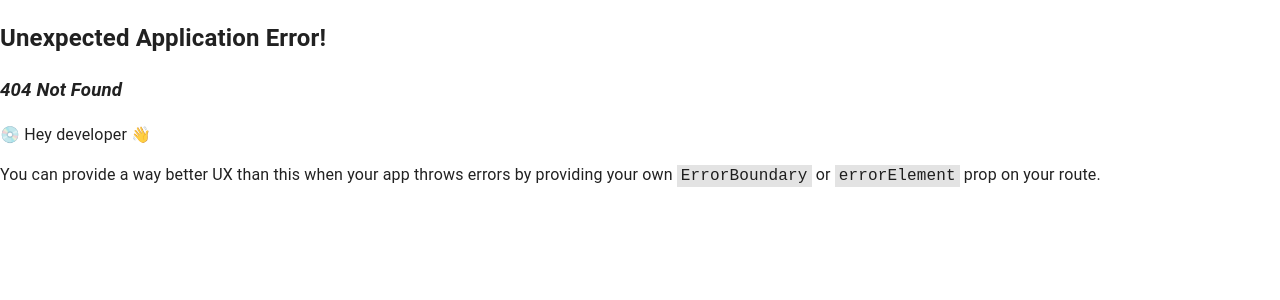
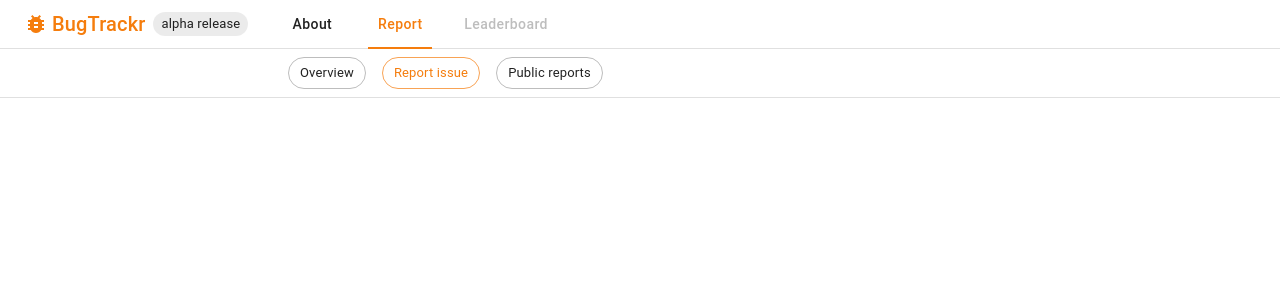
Before and after one commit to adenchua/bug-tracker, a React app in the folder frontend/: page /report/crp in a window 1280 px wide. Before the commit this address had no page. Shown: the top 300 px of the page. Built offline with nearby package versions, Linux system fonts and the light colour scheme.

Commit message:
add report page tab navigation

```diff
--- a/frontend/public/index.html
+++ b/frontend/public/index.html
@@ -5,6 +5,7 @@
     <meta http-equiv="X-UA-Compatible" content="IE=edge" />
     <meta name="viewport" content="width=device-width, initial-scale=1.0" />
     <title>Bug Tracker</title>
+    <base href="/" />
   </head>
   <body>
     <div id="root"></div>
--- a/frontend/src/App.tsx
+++ b/frontend/src/App.tsx
@@ -1,13 +1,10 @@
 import { ThemeProvider, createTheme } from "@mui/material/styles";
 import CssBaseline from "@mui/material/CssBaseline";
-import {
-  createBrowserRouter,
-  createRoutesFromElements,
-  Route,
-  RouterProvider,
-} from "react-router-dom";
+import { BrowserRouter, Route, Routes } from "react-router-dom";
 
 import LandingPage from "./pages/LandingPage";
+import ReportPage from "./pages/ReportPage";
+import NotFoundPage from "./pages/NotFoundPage";
 
 const theme = createTheme({
   palette: {
@@ -30,21 +27,23 @@ const theme = createTheme({
   },
 });
 
-const router = createBrowserRouter(
-  createRoutesFromElements(
-    <Route path="/" element={<LandingPage />}>
-      <Route index path="about" element={<LandingPage />} />
-      <Route index path="report" element={<LandingPage />} />
-      <Route index path="leaderboard" element={<LandingPage />} />
-    </Route>,
-  ),
-);
-
 function App(): JSX.Element {
   return (
     <ThemeProvider theme={theme}>
       <CssBaseline />
-      <RouterProvider router={router} />
+      <BrowserRouter>
+        <Routes>
+          <Route index path="/" element={<LandingPage />} />
+          <Route path="/about" element={<LandingPage />} />
+          <Route path="/report" element={<ReportPage />}>
+            <Route path="overview" element={<ReportPage />} />
+            <Route path="crp" element={<ReportPage />} />
+            <Route path="vrp" element={<ReportPage />} />
+          </Route>
+          <Route path="/leaderboard" element={<LandingPage />} />
+          <Route path="*" element={<NotFoundPage />} />
+        </Routes>
+      </BrowserRouter>
     </ThemeProvider>
   );
 }
--- a/frontend/src/components/NavigationBar.tsx
+++ b/frontend/src/components/NavigationBar.tsx
@@ -3,13 +3,16 @@ import Box from "@mui/material/Box";
 import Chip from "@mui/material/Chip";
 import Toolbar from "@mui/material/Toolbar";
 import Typography from "@mui/material/Typography";
-import { useLocation } from "react-router-dom";
+import { useLocation, Link } from "react-router-dom";
+import { useMemo } from "react";
 
 import BugIcon from "../icons/BugIcon";
 import NavigationLink from "./NavigationLink";
 
 function NavigationBar(): JSX.Element {
   const { pathname } = useLocation();
+
+  const firstPathname = useMemo(() => pathname.split("/")[1], [pathname]);
 
   return (
     <AppBar
@@ -19,18 +22,24 @@ function NavigationBar(): JSX.Element {
       sx={{ borderBottom: (theme) => `1px solid ${theme.palette.divider}` }}
     >
       <Toolbar variant="dense">
-        <BugIcon color="primary" />
-        <Typography variant="h6" component="div" color="primary.main" sx={{ ml: 0.5 }}>
-          BugTrackr
-        </Typography>
+        <Link to="/" style={{ textDecoration: "none", display: "flex", alignItems: "center" }}>
+          <BugIcon color="primary" />
+          <Typography variant="h6" component="div" color="primary.main" sx={{ ml: 0.5 }}>
+            BugTrackr
+          </Typography>
+        </Link>
         <Chip size="small" label="alpha release" sx={{ ml: 1 }} />
         <Box display="flex" flexGrow={1} gap={3} sx={{ ml: 4 }}>
-          <NavigationLink text="About" linkTo="/about" isActive={pathname === "/about"} />
-          <NavigationLink text="Report" linkTo="/report" isActive={pathname === "/report"} />
+          <NavigationLink text="About" linkTo="/about" isActive={firstPathname === "about"} />
+          <NavigationLink
+            text="Report"
+            linkTo="/report/overview"
+            isActive={firstPathname === "report"}
+          />
           <NavigationLink
             text="Leaderboard"
             linkTo="/leaderboard"
-            isActive={pathname === "/leaderboard"}
+            isActive={firstPathname === "leaderboard"}
             isDisabled
           />
         </Box>
--- a/frontend/src/components/PageLayout.tsx
+++ b/frontend/src/components/PageLayoutWithSwitches.tsx
@@ -2,22 +2,25 @@ import { ReactNode } from "react";
 import Container from "@mui/material/Container";
 
 import NavigationBar from "./NavigationBar";
+import TabNavigationBar, { Tab } from "./TabNavigationBar";
 
-interface PageLayoutProps {
+interface PageLayoutWithSwitchesProps {
   children: ReactNode;
+  tabs: Tab[];
 }
 
-function PageLayout(props: PageLayoutProps): JSX.Element {
-  const { children } = props;
+function PageLayoutWithSwitches(props: PageLayoutWithSwitchesProps): JSX.Element {
+  const { children, tabs } = props;
 
   return (
     <>
       <NavigationBar />
-      <Container disableGutters sx={{ p: 3 }} maxWidth="md">
+      <TabNavigationBar tabs={tabs} />
+      <Container disableGutters maxWidth="md" sx={{ p: 3 }}>
         {children}
       </Container>
     </>
   );
 }
 
-export default PageLayout;
+export default PageLayoutWithSwitches;
--- a/frontend/src/components/RedirectActionButton.tsx
+++ b/frontend/src/components/RedirectActionButton.tsx
@@ -1,15 +1,17 @@
+import { Link } from "react-router-dom";
 import Button, { ButtonProps } from "@mui/material/Button";
 import ArrowIcon from "@mui/icons-material/ArrowRightAlt";
 
 interface RedirectActionButtonProps extends ButtonProps {
   buttonText: string;
+  linkTo: string;
 }
 
 function RedirectActionButton(props: RedirectActionButtonProps): JSX.Element {
-  const { buttonText, sx } = props;
+  const { buttonText, sx, linkTo } = props;
 
   return (
-    <Button variant="outlined" endIcon={<ArrowIcon />} sx={sx}>
+    <Button variant="outlined" endIcon={<ArrowIcon />} sx={sx} component={Link} to={linkTo}>
       {buttonText}
     </Button>
   );
--- /dev/null
+++ b/frontend/src/components/TabNavigationBar.tsx
@@ -0,0 +1,49 @@
+import AppBar from "@mui/material/AppBar";
+import Toolbar from "@mui/material/Toolbar";
+import Box from "@mui/material/Box";
+import Chip from "@mui/material/Chip";
+import { Link, useLocation } from "react-router-dom";
+import { useMemo } from "react";
+
+export interface Tab {
+  name: string;
+  linkTo: string;
+}
+
+interface TabNavigationBarProps {
+  tabs: Tab[];
+}
+
+function TabNavigationBar(props: TabNavigationBarProps): JSX.Element {
+  const { tabs } = props;
+  const { pathname } = useLocation();
+
+  const childPathname = useMemo(() => pathname.split("/").pop(), [pathname]);
+
+  return (
+    <AppBar
+      position="static"
+      elevation={0}
+      color="transparent"
+      sx={{ borderBottom: (theme) => `1px solid ${theme.palette.divider}` }}
+    >
+      <Toolbar variant="dense">
+        <Box ml={33} display="flex" gap={2}>
+          {tabs.map((tab) => (
+            <Chip
+              key={tab.name}
+              label={tab.name}
+              color={childPathname === tab.linkTo ? "primary" : "default"}
+              variant="outlined"
+              component={Link}
+              to={tab.linkTo}
+              sx={{ cursor: "pointer" }}
+            />
+          ))}
+        </Box>
+      </Toolbar>
+    </AppBar>
+  );
+}
+
+export default TabNavigationBar;
--- a/frontend/src/pages/LandingPage/BugReportWriteup.tsx
+++ b/frontend/src/pages/LandingPage/BugReportWriteup.tsx
@@ -14,7 +14,7 @@ function BugReportWriteup(): JSX.Element {
         performance and delivering an exceptional user experience. Let&apos;s collaborate and shape
         the future together.
       </Typography>
-      <RedirectActionButton buttonText="Report an issue" />
+      <RedirectActionButton buttonText="Report an issue" linkTo="/report/crp" />
     </>
   );
 }
--- a/frontend/src/pages/LandingPage/PublicReportWriteup.tsx
+++ b/frontend/src/pages/LandingPage/PublicReportWriteup.tsx
@@ -11,7 +11,7 @@ function PublicReportWriteup(): JSX.Element {
       <Typography sx={{ mb: 4 }}>
         Explore successful report submissions and see what others have contributed.
       </Typography>
-      <RedirectActionButton buttonText="View public reports" />
+      <RedirectActionButton buttonText="View public reports" linkTo="/report/vrp" />
     </>
   );
 }
--- /dev/null
+++ b/frontend/src/pages/NotFoundPage.tsx
@@ -0,0 +1,16 @@
+import Typography from "@mui/material/Typography";
+import PageLayout from "../components/PageLayout";
+import RedirectActionButton from "../components/RedirectActionButton";
+
+function NotFoundPage(): JSX.Element {
+  return (
+    <PageLayout>
+      <Typography variant="h4" paragraph>
+        This page does not exist.
+      </Typography>
+      <RedirectActionButton buttonText="Return home" linkTo="/" />
+    </PageLayout>
+  );
+}
+
+export default NotFoundPage;
--- /dev/null
+++ b/frontend/src/pages/ReportPage/ReportPage.tsx
@@ -0,0 +1,27 @@
+import PageLayoutWithSwitches from "../../components/PageLayoutWithSwitches";
+import { Tab } from "../../components/TabNavigationBar";
+
+const tabs: Tab[] = [
+  {
+    name: "Overview",
+    linkTo: "overview",
+  },
+  {
+    name: "Report issue",
+    linkTo: "crp",
+  },
+  {
+    name: "Public reports",
+    linkTo: "vrp",
+  },
+];
+
+function ReportPage(): JSX.Element {
+  return (
+    <PageLayoutWithSwitches tabs={tabs}>
+      <div />
+    </PageLayoutWithSwitches>
+  );
+}
+
+export default ReportPage;
--- /dev/null
+++ b/frontend/src/pages/ReportPage/index.tsx
@@ -0,0 +1,3 @@
+import ReportPage from "./ReportPage";
+
+export default ReportPage;
--- a/frontend/tsconfig.json
+++ b/frontend/tsconfig.json
@@ -10,5 +10,5 @@
     "outDir": "dist",
     "moduleResolution": "node"
   },
-  "include": ["**/**/*.ts", "**/**/*.tsx", "**/*.eslintrc.cjs"]
+  "include": ["**/*.ts", "**/*.tsx", "**/*.eslintrc.cjs"]
 }
```
